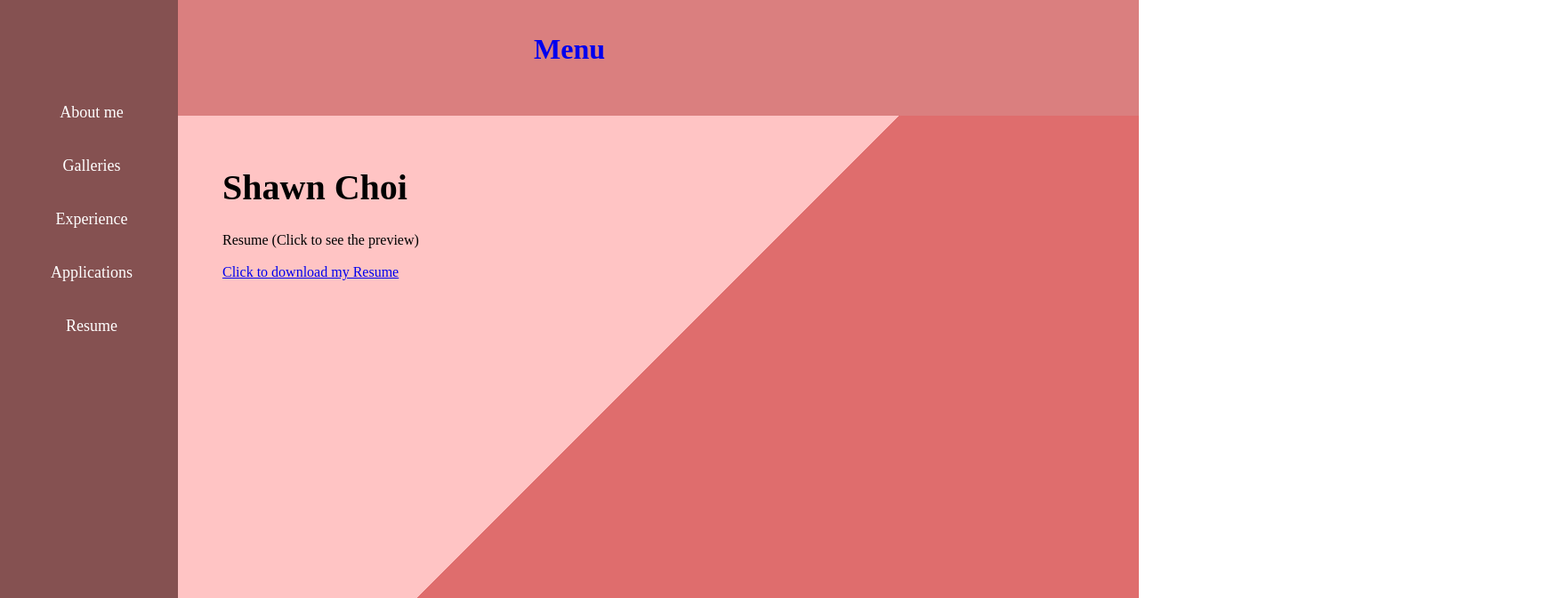
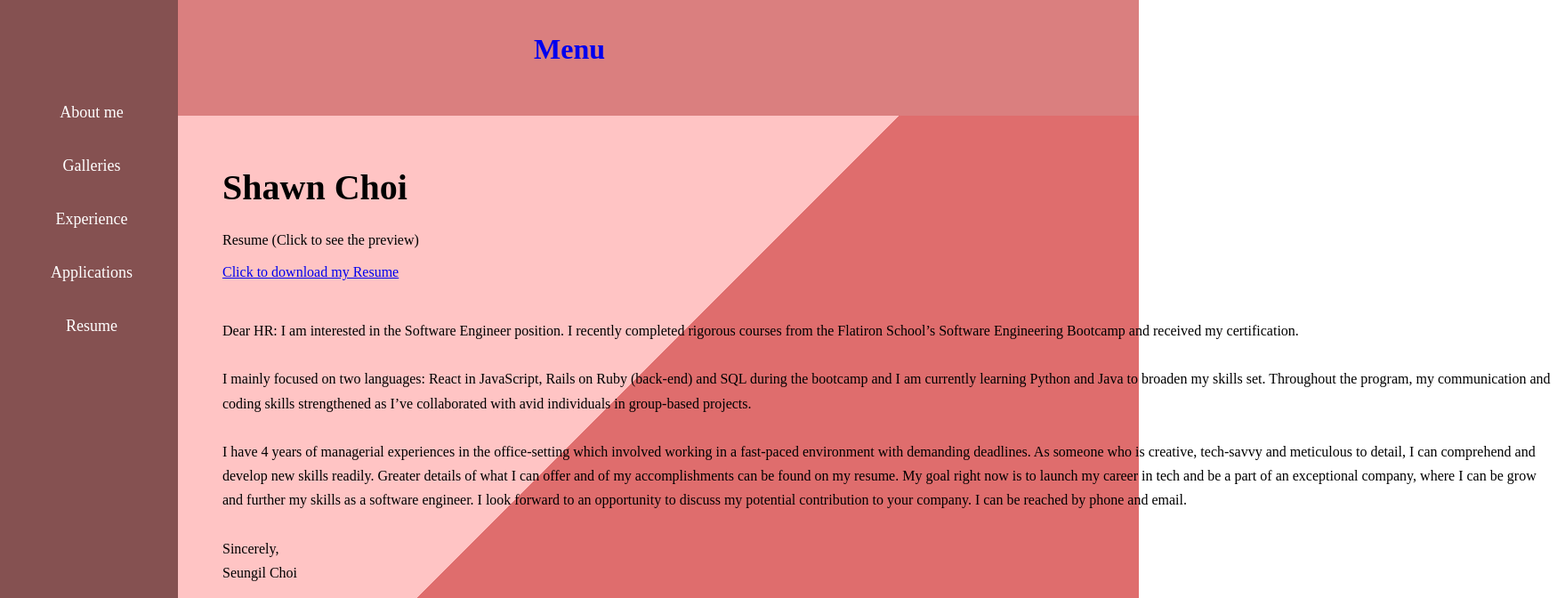
Before and after one commit to schoi0115/profile2023, a React (Create React App) app: page /page4 in a window 1280 px wide. Shown: the top 672 px of the page at 89% size, 1750 px wide, since content can reach past the window. Built offline with nearby package versions, Linux system fonts and the light colour scheme; the HTML template or start-up script is replaced by a standard one.

Commit message:
Cover Letter

```diff
--- a/src/Page4.js
+++ b/src/Page4.js
@@ -18,6 +18,30 @@ function Page4() {
             <br />
             <a href={pdf} download>Click to download my Resume</a>
 
+
+            <p className="experience">
+            <br />
+                Dear HR:
+
+                I am interested in the Software Engineer position. I recently completed rigorous courses from the Flatiron School’s Software Engineering Bootcamp and received my certification.
+                <br />
+                <br />
+
+                I mainly focused on two languages: React in JavaScript, Rails on Ruby (back-end) and SQL during the bootcamp and I am currently learning Python and Java to broaden my skills set. Throughout the program, my communication and coding skills strengthened as I’ve collaborated with avid individuals in group-based projects.
+                <br />
+                <br />
+                I have 4 years of managerial experiences in the office-setting which involved working in a fast-paced environment with demanding deadlines. As someone who is creative, tech-savvy and meticulous to detail, I can comprehend and develop new skills readily. Greater details of what I can offer and of my accomplishments can be found on my resume.
+                My goal right now is to launch my career in tech and be a part of an exceptional company,
+                where I can be grow and further my skills as a software engineer. I look forward to an opportunity to discuss my potential contribution to your company. I can be reached by phone and email.
+                <br />
+                <br />
+                Sincerely,
+                <br />
+
+                Seungil Choi
+            </p>
+
+
         </div>
 
     );
```
